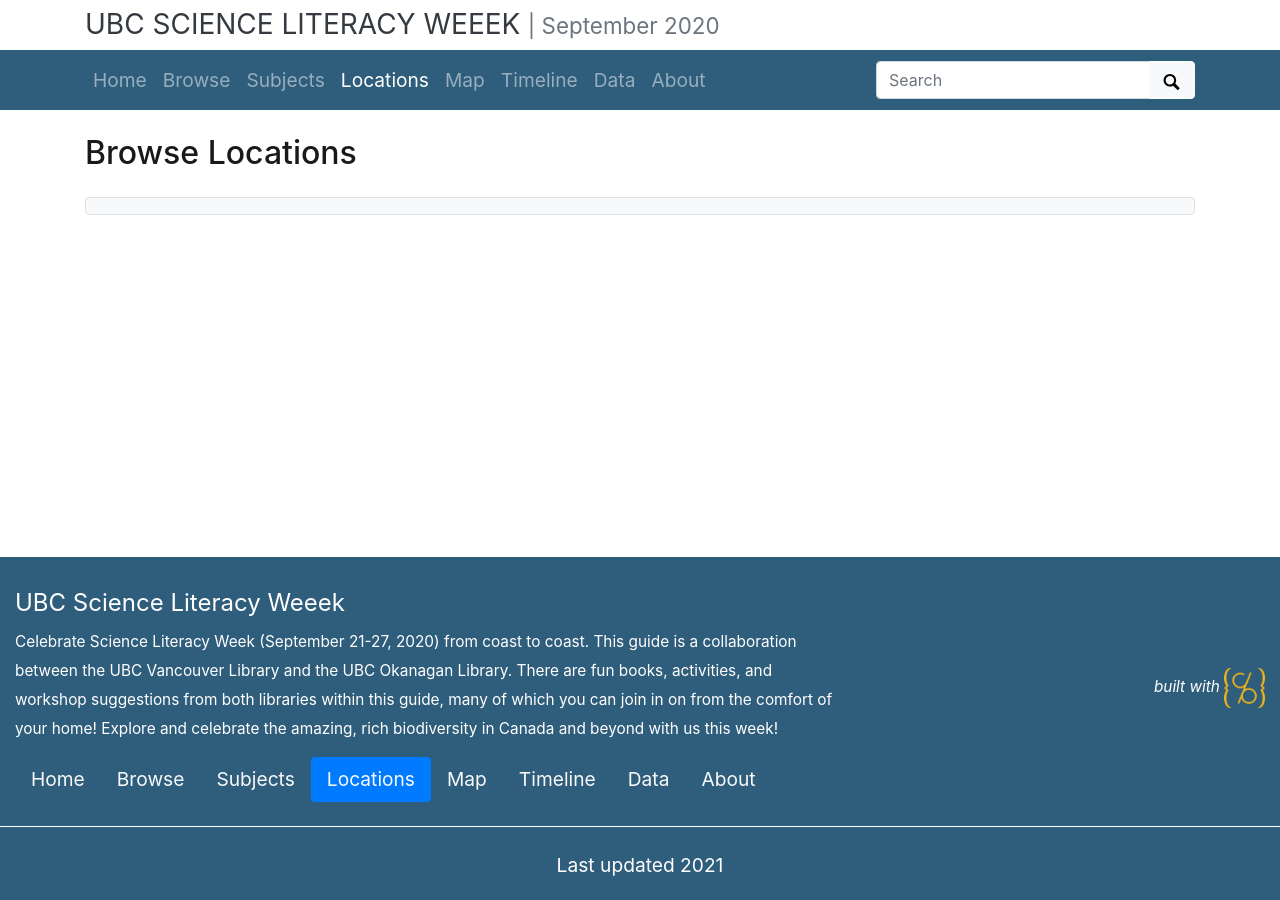
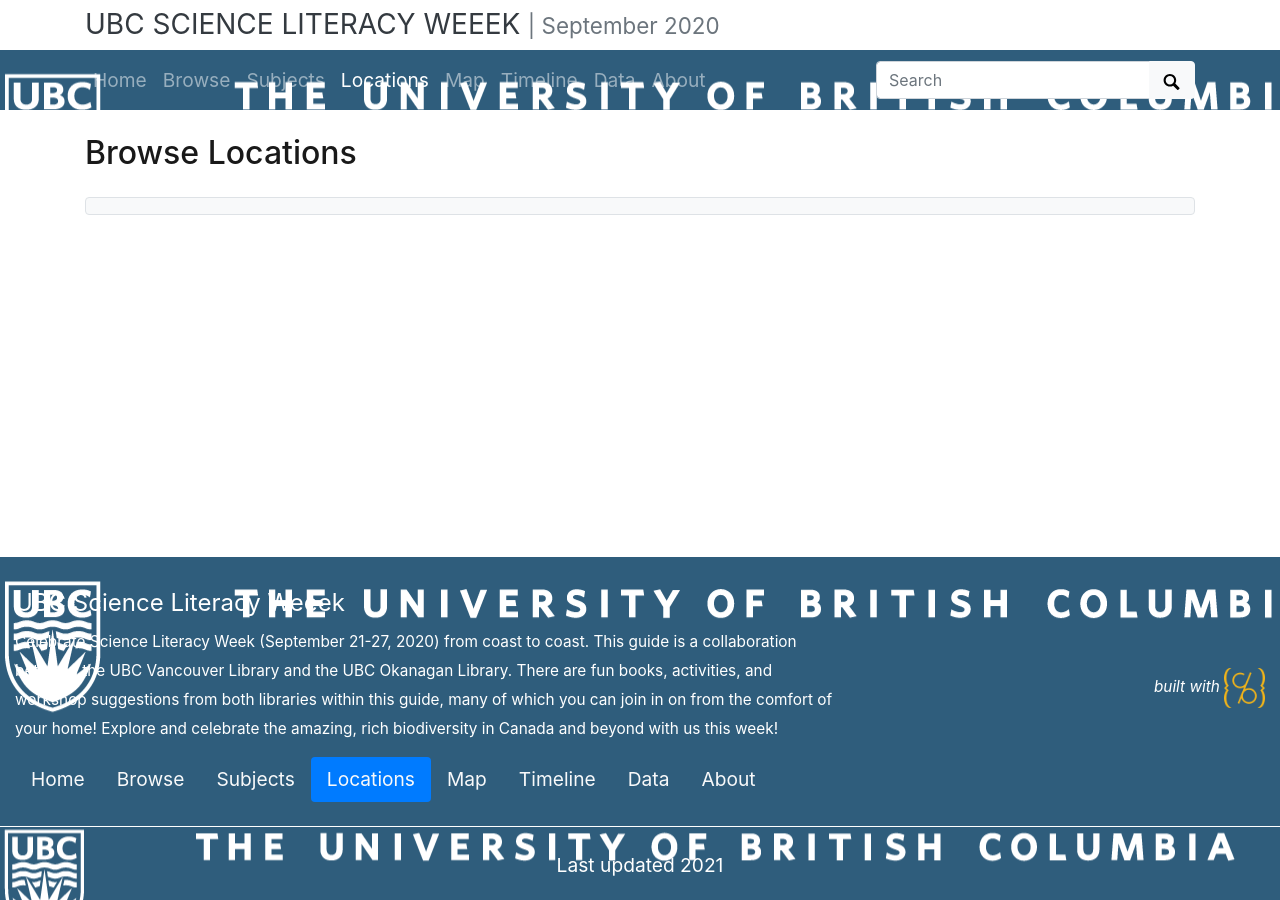
Before and after one commit to Woodward-Library/collectionBuilderExample, a Jekyll site: the page built from pages/locations.md, in a window 1280 px wide. Built offline with Jekyll 4.4.1, drawn with Linux system fonts in a browser that asks for light colours.

Commit message:
bg image

```diff
--- a/assets/css/custom.scss
+++ b/assets/css/custom.scss
@@ -5,6 +5,8 @@
 //ubc style
 .bg-dark {
     background-color: #2F5D7C!important;
+    background-image:  url(../img/ubc7-clf-sprite-white-2x.png)!important;
+
 }
 // base variables
 $base-font-family: {{ site.data.theme.base-font-family | default: '""' }};
```
Also changed, not shown: assets/img/ubc7-clf-sprite-white-2x.png (added).
